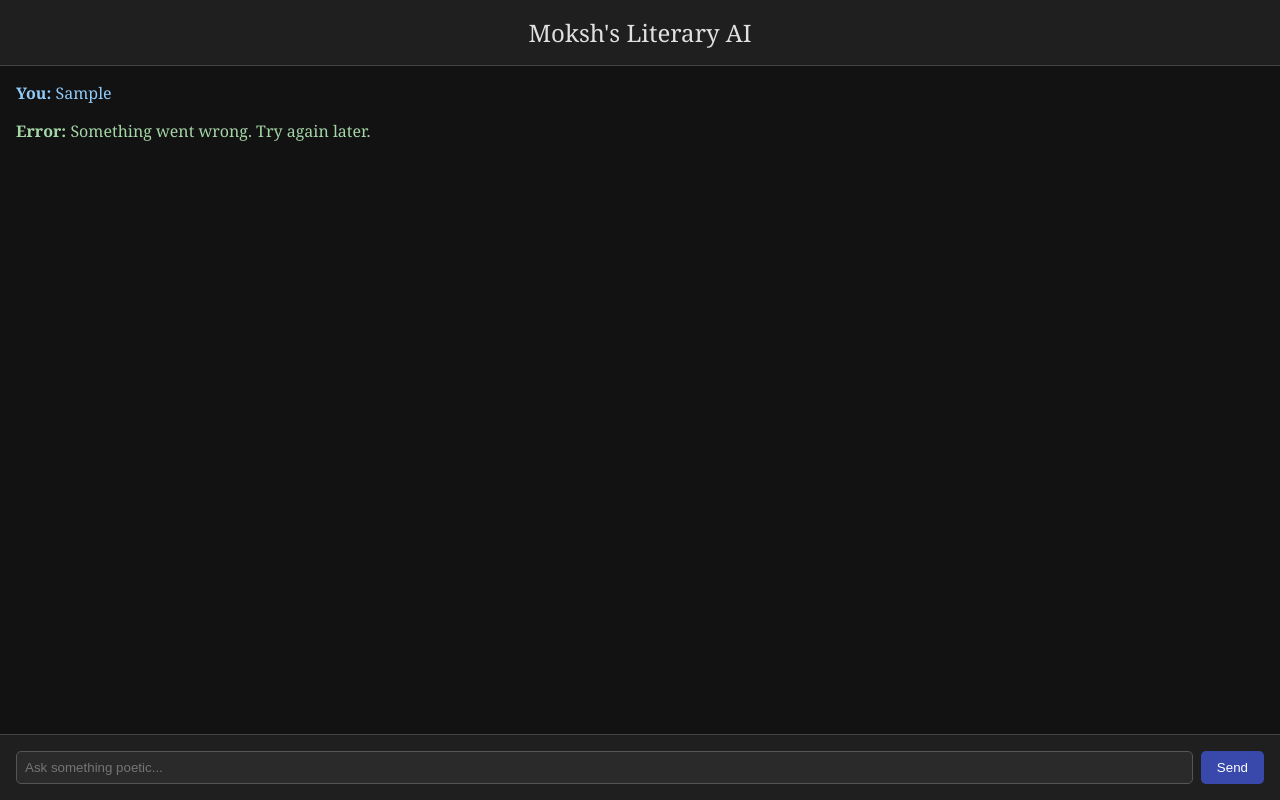
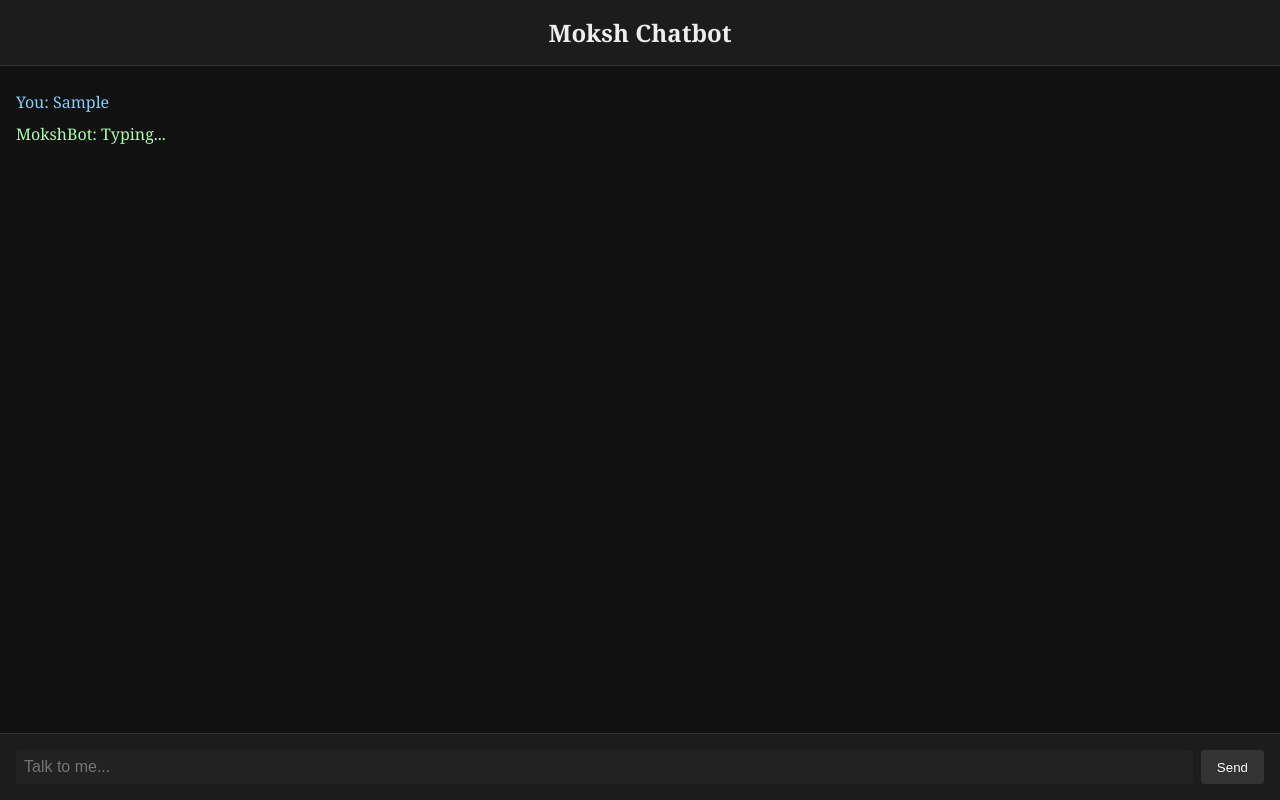
Before and after one commit to MokuJ/mokshchatbot, a plain HTML site: page index.html in a window 1280 px wide. Both pictures are taken after typing "Sample" into the empty fields and a click on the button "Send". Drawn offline with Linux system fonts and the light colour scheme; no server answers.

Commit message:
Add files via upload

```diff
--- a/index.html
+++ b/index.html
@@ -3,120 +3,105 @@
 <head>
   <meta charset="UTF-8" />
   <meta name="viewport" content="width=device-width, initial-scale=1.0"/>
-  <title>Moksh's Literary AI</title>
+  <title>Moksh Chatbot</title>
   <style>
     body {
-      background-color: #121212;
-      color: #e0e0e0;
-      font-family: "Georgia", serif;
+      background-color: #111;
+      color: #eee;
+      font-family: 'Georgia', serif;
+      padding: 0;
       margin: 0;
-      padding: 0;
       display: flex;
       flex-direction: column;
       height: 100vh;
     }
-
     header {
-      background-color: #1f1f1f;
+      background: #1c1c1c;
       padding: 1rem;
       text-align: center;
       font-size: 1.5rem;
-      border-bottom: 1px solid #444;
+      font-weight: bold;
+      border-bottom: 1px solid #333;
     }
-
-    #chat-container {
+    #chatbox {
       flex: 1;
+      overflow-y: auto;
       padding: 1rem;
-      overflow-y: auto;
     }
-
     .message {
-      margin-bottom: 1rem;
+      margin: 0.5rem 0;
+      line-height: 1.5;
     }
-
-    .user {
-      color: #90caf9;
-    }
-
-    .bot {
-      color: #a5d6a7;
-    }
-
-    form {
+    .user { color: #7cd2ff; }
+    .bot { color: #aaffaa; }
+    #inputArea {
       display: flex;
       padding: 1rem;
-      border-top: 1px solid #444;
-      background-color: #1f1f1f;
+      border-top: 1px solid #333;
+      background: #1c1c1c;
     }
-
-    input[type="text"] {
+    input {
       flex: 1;
       padding: 0.5rem;
-      background-color: #2a2a2a;
-      color: white;
-      border: 1px solid #555;
-      border-radius: 5px;
+      font-size: 1rem;
+      border: none;
+      background: #222;
+      color: #eee;
+      border-radius: 4px;
     }
-
     button {
       margin-left: 0.5rem;
       padding: 0.5rem 1rem;
-      background-color: #3949ab;
-      color: white;
+      background: #333;
+      color: #fff;
       border: none;
-      border-radius: 5px;
       cursor: pointer;
+      border-radius: 4px;
     }
-
     button:hover {
-      background-color: #303f9f;
+      background: #555;
     }
   </style>
 </head>
 <body>
-  <header>Moksh's Literary AI</header>
-  <div id="chat-container"></div>
-
-  <form id="chat-form">
-    <input type="text" id="user-input" placeholder="Ask something poetic..." autocomplete="off" />
-    <button type="submit">Send</button>
-  </form>
+  <header>Moksh Chatbot</header>
+  <div id="chatbox"></div>
+  <div id="inputArea">
+    <input type="text" id="userInput" placeholder="Talk to me..." />
+    <button onclick="sendMessage()">Send</button>
+  </div>
 
   <script>
-    const chatForm = document.getElementById("chat-form");
-    const userInput = document.getElementById("user-input");
-    const chatContainer = document.getElementById("chat-container");
-
-    chatForm.addEventListener("submit", async (e) => {
-      e.preventDefault();
-      const message = userInput.value.trim();
+    async function sendMessage() {
+      const input = document.getElementById("userInput");
+      const message = input.value.trim();
       if (!message) return;
 
       appendMessage("You", message, "user");
-      userInput.value = "";
+      input.value = "";
+
+      appendMessage("MokshBot", "Typing...", "bot");
 
       try {
-        const response = await fetch("/api/chat", {
+        const res = await fetch("/api/chat", {
           method: "POST",
-          headers: {
-            "Content-Type": "application/json"
-          },
+          headers: { "Content-Type": "application/json" },
           body: JSON.stringify({ message })
         });
-
-        const data = await response.json();
-        appendMessage("AI", data.reply, "bot");
-      } catch (error) {
-        appendMessage("Error", "Something went wrong. Try again later.", "bot");
+        const data = await res.json();
+        document.querySelectorAll(".bot").pop().textContent = "MokshBot: " + data.reply;
+      } catch (err) {
+        document.querySelectorAll(".bot").pop().textContent = "MokshBot: Sorry, I failed 😓";
       }
-    });
+    }
 
     function appendMessage(sender, text, className) {
-      const messageElem = document.createElement("div");
-      messageElem.className = `message ${className}`;
-      messageElem.innerHTML = `<strong>${sender}:</strong> ${text}`;
-      chatContainer.appendChild(messageElem);
-      chatContainer.scrollTop = chatContainer.scrollHeight;
+      const chatbox = document.getElementById("chatbox");
+      const div = document.createElement("div");
+      div.classList.add("message", className);
+      div.textContent = `${sender}: ${text}`;
+      chatbox.appendChild(div);
+      chatbox.scrollTop = chatbox.scrollHeight;
     }
   </script>
 </body>
```
